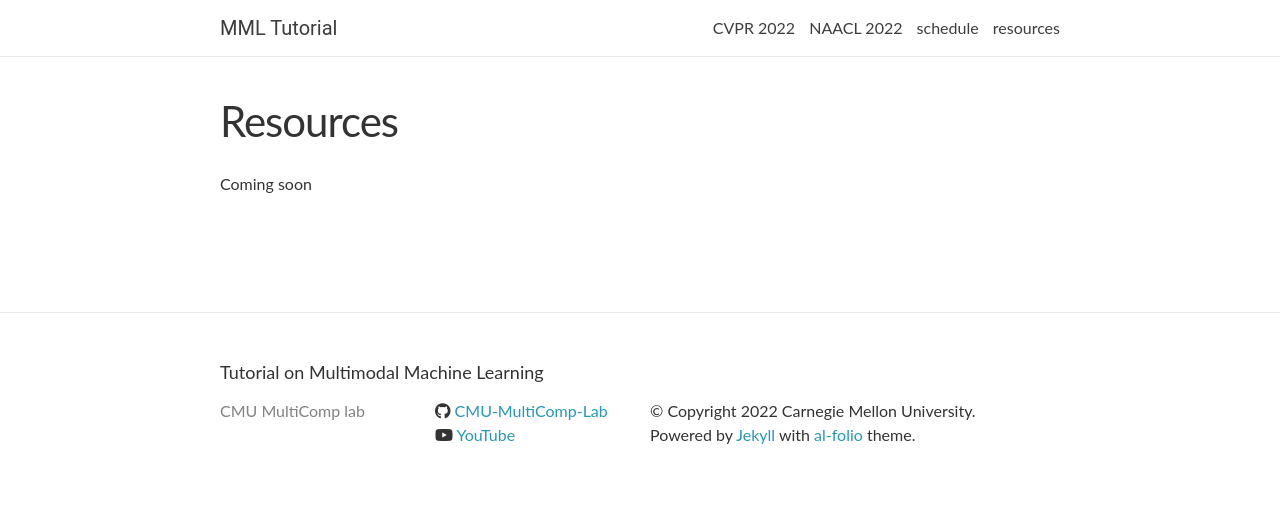
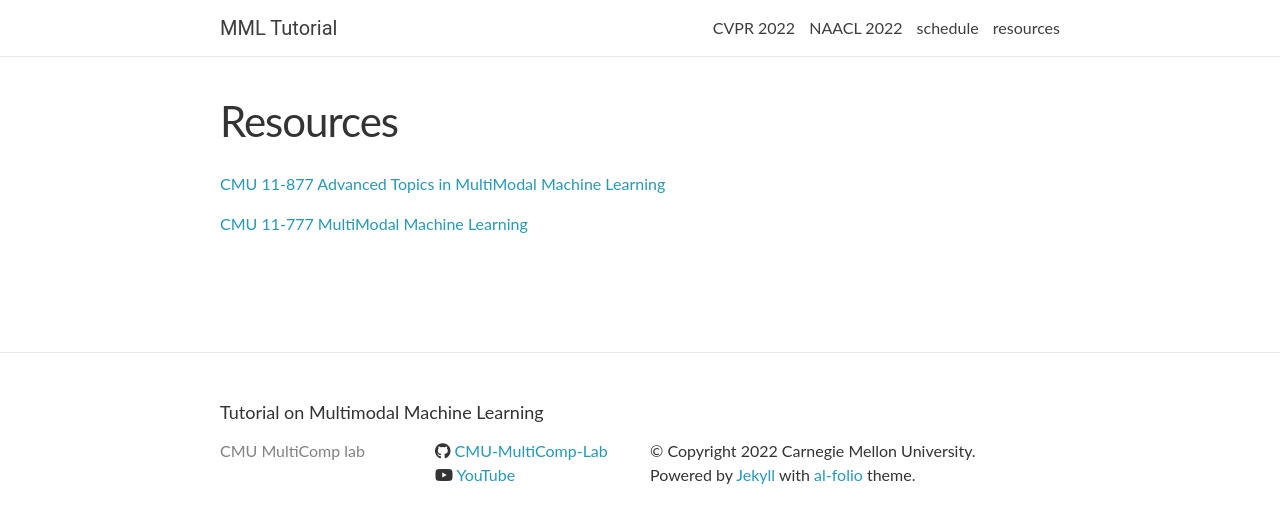
Before and after one commit to CMU-MultiComp-Lab/mmml-tutorial, a Jekyll site: the page built from _pages/resources.md, in a window 1280 px wide. Shown: the top 523 px of the page. Built offline with Jekyll 4.4.1, drawn with Linux system fonts in a browser that asks for light colours; nearby versions of some CDN libraries; comment, search, counter and statistics services are not loaded.

Commit message:
Update resources.md

```diff
--- a/_pages/resources.md
+++ b/_pages/resources.md
@@ -4,4 +4,6 @@
 title: Resources
 ---
 
-Coming soon
+[CMU 11-877 Advanced Topics in MultiModal Machine Learning](https://cmu-multicomp-lab.github.io/adv-mmml-course/spring2022/)
+
+[CMU 11-777 MultiModal Machine Learning](https://cmu-multicomp-lab.github.io/mmml-course/fall2020/)
```
